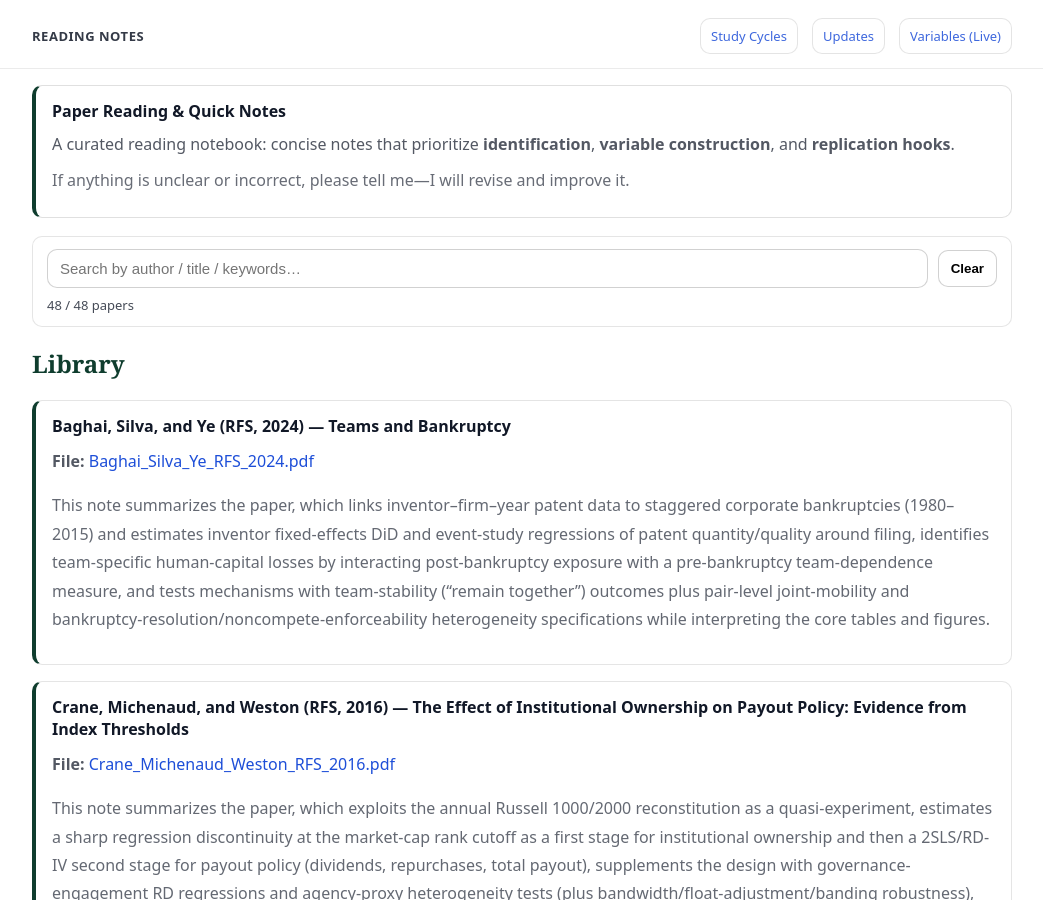
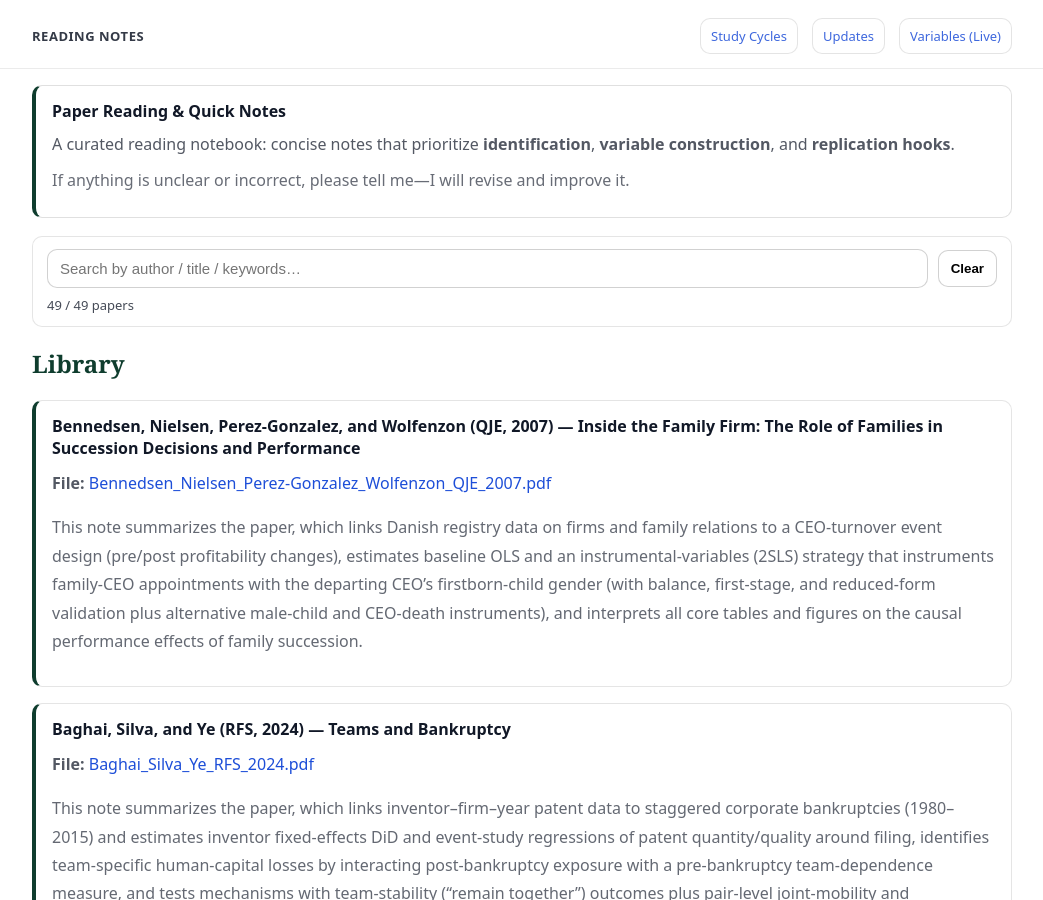
Before and after one commit to yaxinzn/study-archive, a Jekyll site: the page built from reading/index.md, in a window 1280 px wide and 900 px high. Shown: the whole window, without its empty margins (118-1161 px from the left). Built offline with Jekyll 4.4.1, drawn with Linux system fonts in a browser that asks for light colours.

Commit message:
Reading: add/update Bennedsen_Nielsen_Perez-Gonzalez_Wolfenzon_QJE_2007.pdf

```diff
--- a/_data/reading.yml
+++ b/_data/reading.yml
@@ -1,3 +1,7 @@
+- title: "Bennedsen, Nielsen, Perez-Gonzalez, and Wolfenzon (QJE, 2007) — Inside the Family Firm: The Role of Families in Succession Decisions and Performance"
+  file: "Bennedsen_Nielsen_Perez-Gonzalez_Wolfenzon_QJE_2007.pdf"
+  desc: "This note summarizes the paper, which links Danish registry data on firms and family relations to a CEO-turnover event design (pre/post profitability changes), estimates baseline OLS and an instrumental-variables (2SLS) strategy that instruments family-CEO appointments with the departing CEO’s firstborn-child gender (with balance, first-stage, and reduced-form validation plus alternative male-child and CEO-death instruments), and interprets all core tables and figures on the causal performance effects of family succession."
+
 - title: "Baghai, Silva, and Ye (RFS, 2024) — Teams and Bankruptcy"
   file: "Baghai_Silva_Ye_RFS_2024.pdf"
   desc: "This note summarizes the paper, which links inventor–firm–year patent data to staggered corporate bankruptcies (1980–2015) and estimates inventor fixed-effects DiD and event-study regressions of patent quantity/quality around filing, identifies team-specific human-capital losses by interacting post-bankruptcy exposure with a pre-bankruptcy team-dependence measure, and tests mechanisms with team-stability (“remain together”) outcomes plus pair-level joint-mobility and bankruptcy-resolution/noncompete-enforceability heterogeneity specifications while interpreting the core tables and figures."
```
Also changed, not shown: 1 other file.
